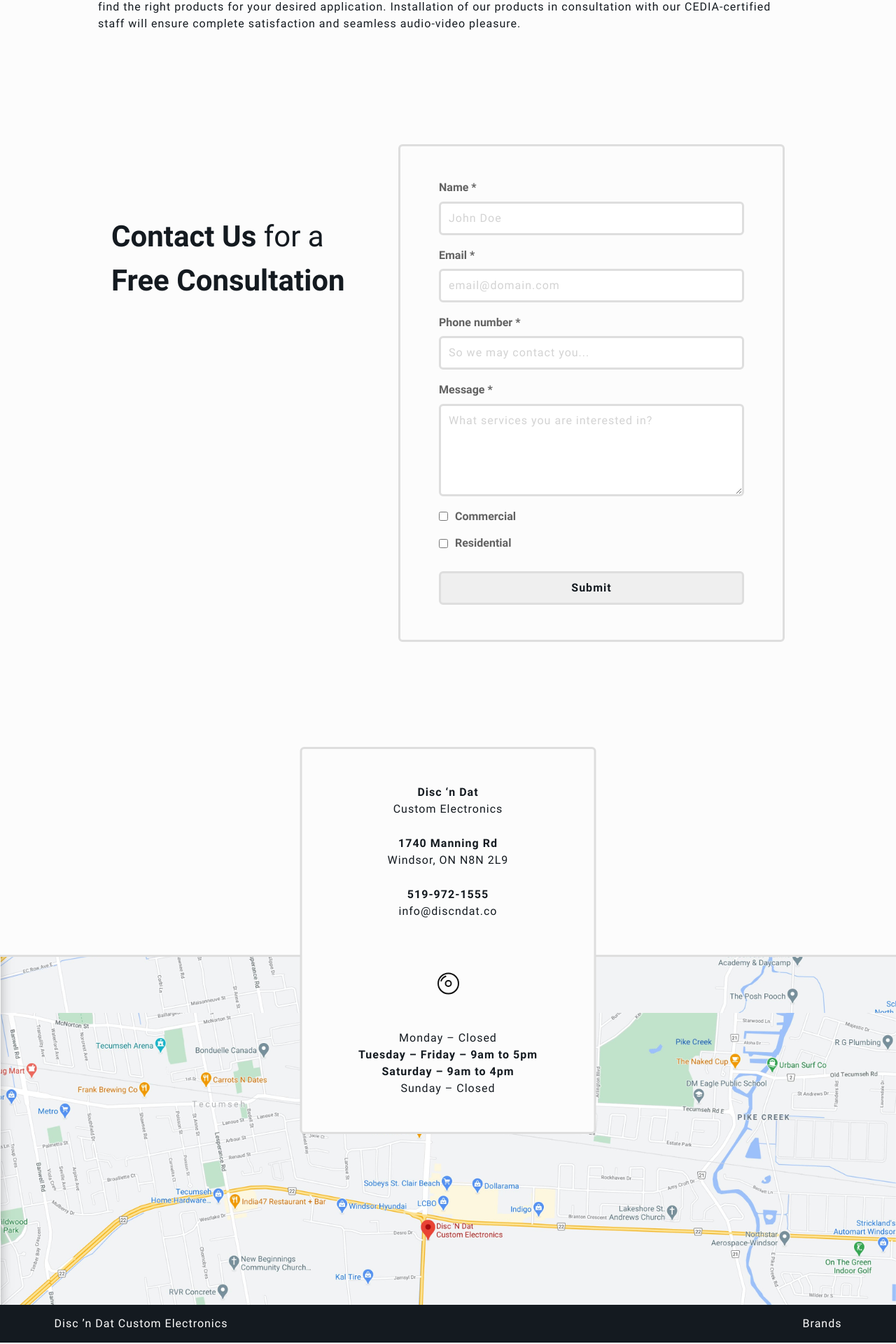
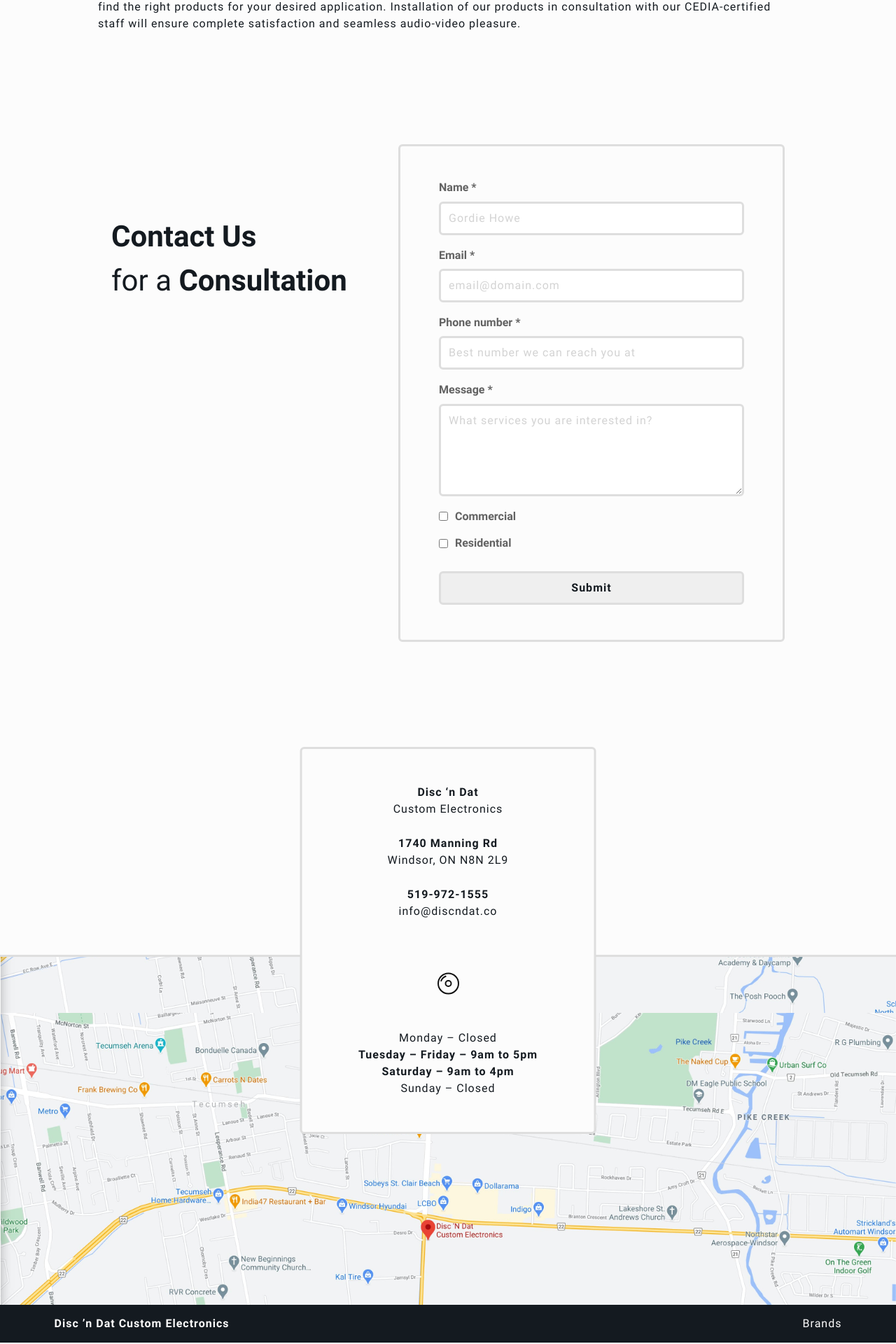
Before and after one commit to tr1s/discndat, a Next.js app: page / in a window 1280 px wide. Shown: the part 454-2374 px from the top of the page at 70% size. Built offline with nearby package versions, Linux system fonts and the light colour scheme; a web font is replaced by a local one.

Commit message:
final changes 🏁🖤🏁

```diff
--- a/src/components/contact.js
+++ b/src/components/contact.js
@@ -6,7 +6,7 @@
   return (
     <div className={styles.contact}>
       <h2>
-        <span>Contact Us</span> for a <span>Free Consultation</span>
+        <span>Contact Us</span> for a <span>Consultation</span>
       </h2>
 
       <Form />
--- a/src/components/contact.module.scss
+++ b/src/components/contact.module.scss
@@ -38,6 +38,12 @@
       width: 100%;
       max-width: 240px;
     }
+    span:first-child {
+      display: table;
+      @include respond-to('tablet-large') {
+        margin: 0 auto;
+      }
+    }
     span {
       font-weight: 700;
     }
--- a/src/components/footer.js
+++ b/src/components/footer.js
@@ -1,5 +1,4 @@
-import Link from 'next/link';
-import Image from 'next/image';
+import Link from './activeLink';
 
 import styles from './footer.module.scss';
 
--- a/src/components/form.js
+++ b/src/components/form.js
@@ -16,7 +16,7 @@
 
       <label htmlFor="name">
         Name *
-        <input type="text" name="name" id="name" placeholder="John Doe" required />
+        <input type="text" name="name" id="name" placeholder="Gordie Howe" required />
       </label>
 
       <label htmlFor="email">
@@ -26,7 +26,13 @@
 
       <label htmlFor="phone">
         Phone number *
-        <input type="tel" name="phone" id="phone" placeholder="So we may contact you..." required />
+        <input
+          type="tel"
+          name="phone"
+          id="phone"
+          placeholder="Best number we can reach you at"
+          required
+        />
       </label>
 
       <label htmlFor="message" className={styles.message}>
--- a/src/pages/brands.module.scss
+++ b/src/pages/brands.module.scss
@@ -11,12 +11,19 @@
     font-weight: 700;
     text-align: center;
     margin-bottom: 1rem;
+    @include respond-to('mobile-large') {
+      font-size: 2.6rem;
+    }
   }
   p {
     width: 100%;
     max-width: 1100px;
     margin: 0 auto;
     margin-bottom: 10rem;
+    text-align: center;
+    @include respond-to('mobile-large') {
+      margin-bottom: 0;
+    }
   }
 }
 
@@ -25,9 +32,12 @@
   grid-gap: 6rem;
   align-items: center;
   justify-items: center;
-  grid-template-columns: repeat(auto-fit, minmax(300px, 1fr));
+  grid-template-columns: repeat(auto-fit, minmax(250px, 1fr));
   padding-top: 6rem;
   margin-bottom: -6rem;
+  @include respond-to('mobile-large') {
+    grid-gap: 0;
+  }
   img {
     display: block;
     width: 300px;
```
Also changed, not shown: src/pages/brands.js (+12 -12 lines).
